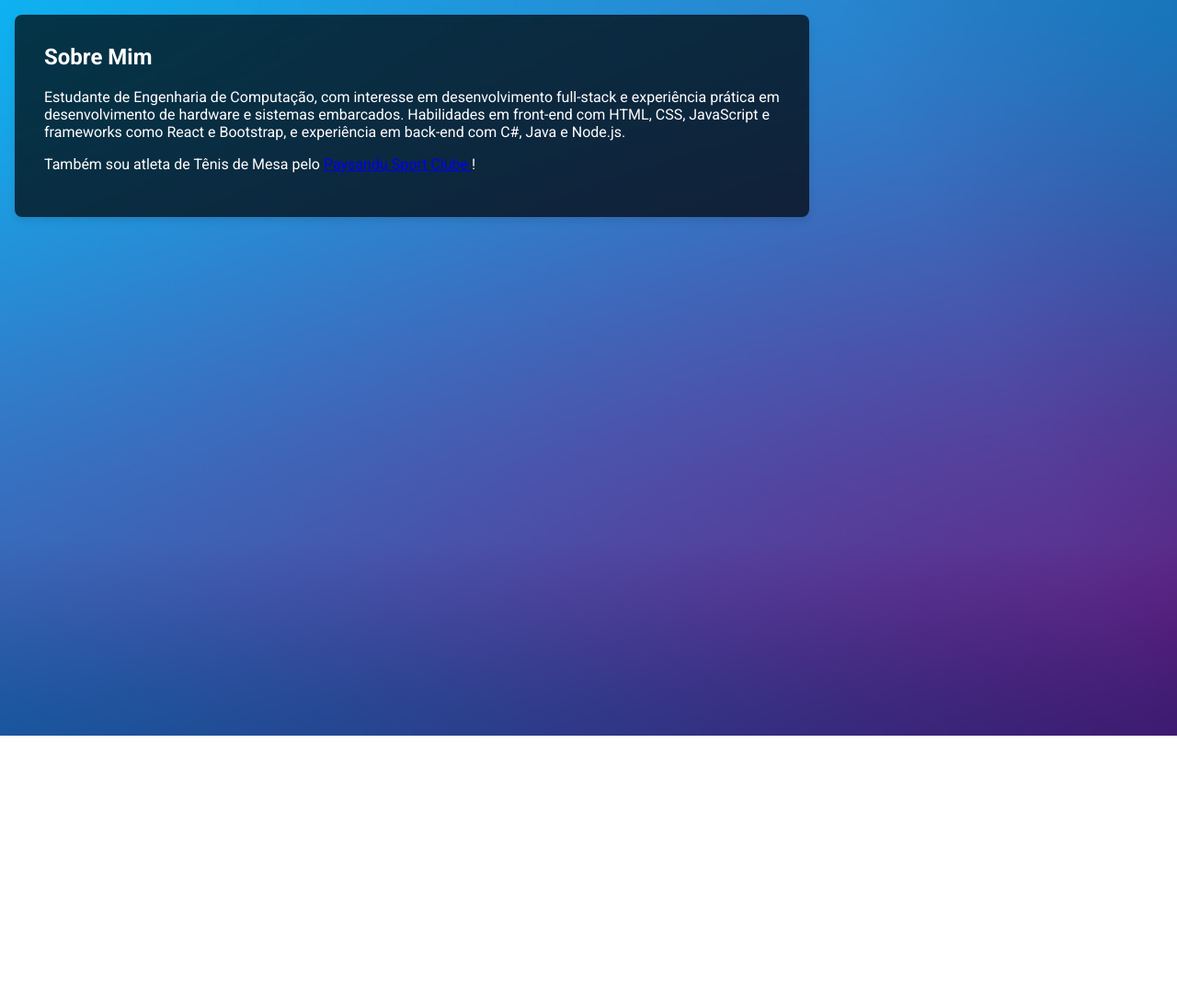
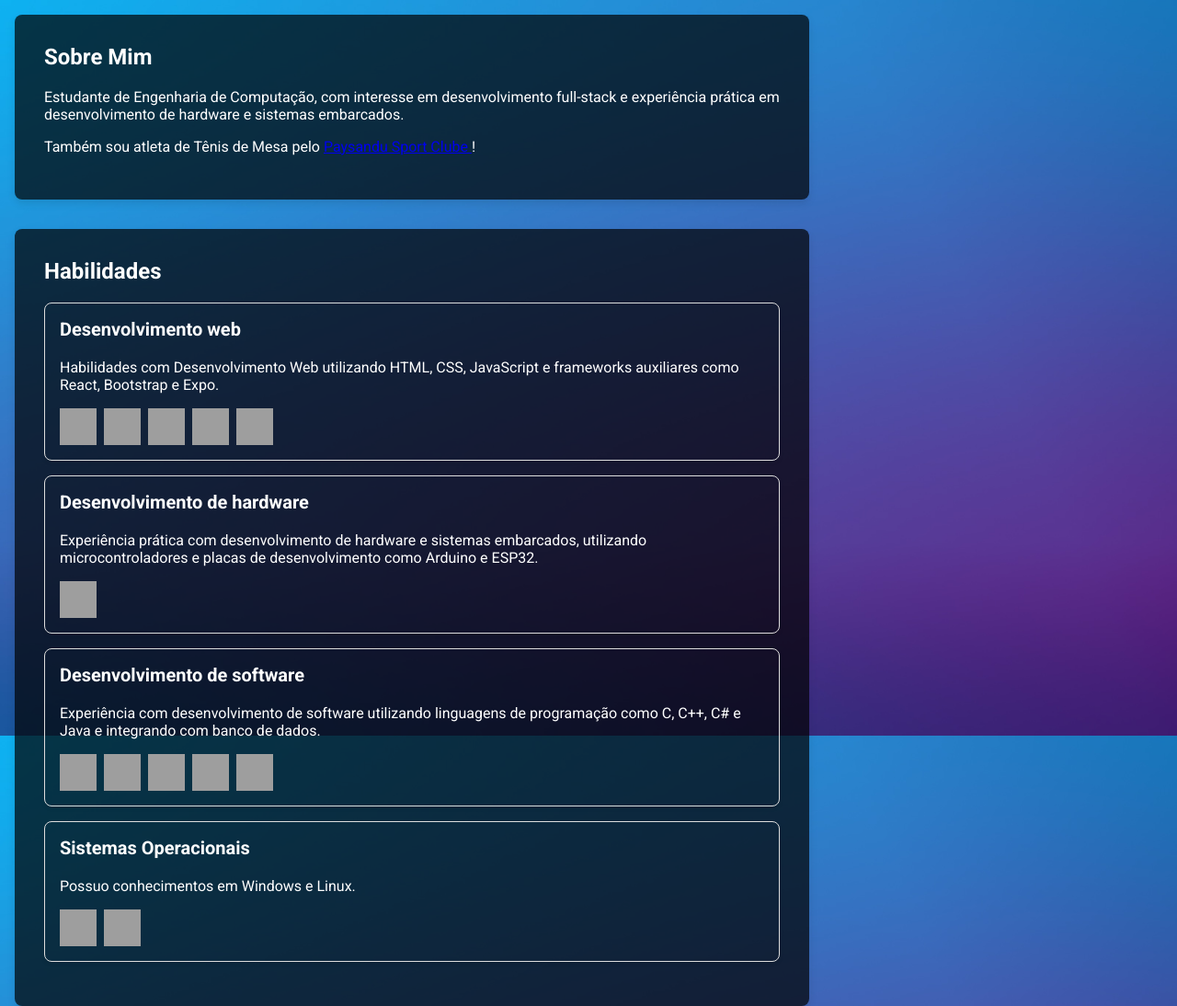
Before and after one commit to SergioGTF/Novo-portfolio, a plain HTML site: page Sobre.html in a window 1280 px wide. Shown: the whole page at 92% size. Before the commit the page ends 800 px from the top, so only its background shows below. Drawn offline with Linux system fonts and the light colour scheme; grey boxes are pictures that could not be loaded.

Commit message:
Ajustes seção sobre e adições no html

```diff
--- a/Sobre.html
+++ b/Sobre.html
@@ -12,9 +12,7 @@
         <p>
             Estudante de Engenharia de Computação, com interesse em desenvolvimento
             full-stack e experiência prática em desenvolvimento de hardware e
-            sistemas embarcados. Habilidades em front-end com HTML, CSS, JavaScript
-            e frameworks como React e Bootstrap, e experiência em back-end com C#,
-            Java e Node.js.
+            sistemas embarcados.
         </p>
         <p>
             Também sou atleta de Tênis de Mesa pelo
@@ -24,5 +22,115 @@
             </a>!
         </p>
     </section>
+    <section id="sobre">
+        <h2>Habilidades</h2>
+        <div class="habilidade">
+            <div class="habilidade-info">
+                <h3>Desenvolvimento web</h3>
+                <p>
+                    Habilidades com Desenvolvimento Web utilizando HTML, CSS, JavaScript
+                    e frameworks auxiliares como React, Bootstrap e Expo.
+                </p>
+                <div class="projeto-icones">
+                    <img
+                        alt="HTML5"
+                        src="https://raw.githubusercontent.com/devicons/devicon/master/icons/html5/html5-original.svg"
+                        class="icone"
+                    />
+                    <img
+                        alt="CSS3"
+                        src="https://raw.githubusercontent.com/devicons/devicon/master/icons/css3/css3-original.svg"
+                        class="icone"
+                    />
+                    <img
+                        alt="JavaScript"
+                        src="https://raw.githubusercontent.com/devicons/devicon/master/icons/javascript/javascript-original.svg"
+                        class="icone"
+                    />
+                    <img
+                        alt="React"
+                        src="https://raw.githubusercontent.com/devicons/devicon/master/icons/react/react-original.svg"
+                        class="icone"
+                    />
+                    <img
+                        alt="Bootstrap"
+                        src="https://upload.wikimedia.org/wikipedia/commons/b/b2/Bootstrap_logo.svg"
+                        class="icone"
+                    />
+                </div>
+            </div>
+        </div>
+        <div class="habilidade">
+            <div class="habilidade-info">
+                <h3>Desenvolvimento de hardware</h3>
+                <p>
+                    Experiência prática com desenvolvimento de hardware e sistemas
+                    embarcados, utilizando microcontroladores e placas de desenvolvimento
+                    como Arduino e ESP32.
+                </p>
+                <div class="projeto-icones">
+                    <img
+                        alt="Arduino"
+                        src="https://cdn.worldvectorlogo.com/logos/arduino-1.svg"
+                        class="icone"
+                    />
+                </div>
+            </div>
+        </div>
+        <div class="habilidade">
+            <div class="habilidade-info">
+                <h3>Desenvolvimento de software</h3>
+                <p>
+                    Experiência com desenvolvimento de software utilizando linguagens de
+                    programação como C, C++, C# e Java e integrando com banco de dados.
+                </p>
+                <div class="projeto-icones">
+                    <img
+                        alt="C"
+                        src="https://cdn.worldvectorlogo.com/logos/c-1.svg"
+                        class="icone"
+                    />
+                    <img
+                        alt="C++"
+                        src="https://cdn.worldvectorlogo.com/logos/c.svg"
+                        class="icone"
+                    />
+                    <img
+                        alt="C#"
+                        src="https://cdn.worldvectorlogo.com/logos/c--4.svg"
+                        class="icone"
+                    />
+                    <img
+                        alt="Java"
+                        src="https://cdn.worldvectorlogo.com/logos/java-4.svg"
+                        class="icone"
+                    />
+                    <img
+                        alt="MySQL"
+                        src="https://cdn.jsdelivr.net/gh/devicons/devicon/icons/mysql/mysql-original.svg"
+                        class="icone"
+                    />
+                </div>
+            </div>
+        </div>
+        <div class="habilidade">
+            <div class="habilidade-info">
+                <h3>Sistemas Operacionais</h3>
+                <p>Possuo conhecimentos em Windows e Linux.</p>
+                <div class="projeto-icones">
+                    <img
+                        alt="Windows"
+                        src="https://upload.wikimedia.org/wikipedia/commons/5/5f/Windows_logo_-_2012.svg"
+                        class="icone"
+                    />
+                    <img
+                        alt="Linux"
+                        src="https://cdn.jsdelivr.net/gh/devicons/devicon/icons/linux/linux-original.svg"
+                        class="icone"
+                    />
+                </div>
+            </div>
+        </div>
+    </section>
 </body>
 </html>
--- a/style.css
+++ b/style.css
@@ -1,5 +1,6 @@
 @import url('https://fonts.googleapis.com/css2?family=Roboto:wght@400;700&display=swap');
 
+/* Corpo principal */
 html, body {
     height: 100%;
     margin: 0;
@@ -16,6 +17,7 @@ body {
     min-height: 100vh;
 }
 
+/* Cabeçalho */
 header {
     background-color: rgba(0, 0, 0, 0.7);
     color: #fff;
@@ -29,6 +31,8 @@ header h1 {
     font-size: 2rem;
 }
 
+
+/* Barra de navegação */
 nav ul {
     list-style: none;
     padding: 0;
@@ -54,6 +58,7 @@ nav ul li a:hover {
     background-color: rgba(255, 255, 255, 0.2);
 }
 
+/* Principal */
 main {
     flex: 1;
     display: flex;
@@ -63,7 +68,24 @@ main {
     padding: 2rem;
 }
 
+/* Seção sobre */
 section {
+    padding: 2rem;
+    background-color: rgba(0, 0, 0, 0.7);
+    margin: 1rem;
+    border-radius: 8px;
+    box-shadow: 0 4px 8px rgba(0, 0, 0, 0.1);
+    max-width: 800px;
+    width: 50%;
+}
+
+section h2 {
+    margin-top: 0;
+    font-size: 1.5rem;
+    color: #fff;
+}
+
+#sobre {
     padding: 2rem;
     background-color: rgba(0, 0, 0, 0.7);
     margin: 1rem;
@@ -73,12 +95,35 @@ section {
     width: 100%;
 }
 
-section h2 {
+#sobre h2 {
     margin-top: 0;
     font-size: 1.5rem;
     color: #fff;
 }
 
+.habilidade {
+    margin: 1rem 0;
+    padding: 1rem;
+    border: 1px solid #ddd;
+    border-radius: 8px;
+    box-shadow: 0 2px 4px rgba(0, 0, 0, 0.1);
+}
+
+.habilidade-info {
+    flex: 1;
+}
+
+.habilidade-info h3 {
+    margin-top: 0;
+    font-size: 1.25rem;
+    color: #fff;
+}
+
+.habilidade-info p {
+    color: #fff;
+}
+
+/* Seção de projetos */
 #projetos {
     padding: 2rem;
     background-color: rgba(0, 0, 0, 0.7);
@@ -131,22 +176,35 @@ section h2 {
     box-shadow: 0 4px 8px rgba(0, 0, 0, 0.3);
 }
 
-#sobre {
-    padding: 2rem;
-    background-color: rgba(0, 0, 0, 0.7);
-    margin: 1rem;
-    border-radius: 8px;
-    box-shadow: 0 4px 8px rgba(0, 0, 0, 0.1);
-    max-width: 800px;
-    width: 100%;
+.status {
+    display: block;
+    width: fit-content;
+    padding: 8px 12px;
+    border-radius: 20px;
+    font-size: 1rem;
+    font-weight: bold;
+    color: white;
+    margin-bottom: 10px;
+    text-align: center;
+    box-shadow: 0 4px 6px rgba(0, 0, 0, 0.2);
+    letter-spacing: 1px;
+    transition: transform 0.3s ease, box-shadow 0.3s ease;
 }
 
-#sobre h2 {
-    margin-top: 0;
-    font-size: 1.5rem;
-    color: #fff;
+.concluido {
+    background: linear-gradient(135deg, #28a745, #218838);
 }
 
+.andamento {
+    background: linear-gradient(135deg, #ff9800, #e68900);
+}
+
+.status:hover {
+    transform: scale(1.1);
+    box-shadow: 0 6px 12px rgba(0, 0, 0, 0.3);
+}
+
+/* Seção de contato */
 #contato {
     padding: 2rem;
     background-color: rgba(0, 0, 0, 0.7);
@@ -193,6 +251,7 @@ section h2 {
     background-color: rgba(0, 123, 255, 0.1);
 }
 
+/* Rodapé */
 footer {
     padding: 24px 0;
     text-align: center;
@@ -207,34 +266,7 @@ footer p {
     font-size: 1rem;
 }
 
-.status {
-    display: block;
-    width: fit-content;
-    padding: 8px 12px;
-    border-radius: 20px;
-    font-size: 1rem;
-    font-weight: bold;
-    color: white;
-    margin-bottom: 10px;
-    text-align: center;
-    box-shadow: 0 4px 6px rgba(0, 0, 0, 0.2);
-    letter-spacing: 1px;
-    transition: transform 0.3s ease, box-shadow 0.3s ease;
-}
-
-.concluido {
-    background: linear-gradient(135deg, #28a745, #218838);
-}
-
-.andamento {
-    background: linear-gradient(135deg, #ff9800, #e68900);
-}
-
-.status:hover {
-    transform: scale(1.1);
-    box-shadow: 0 6px 12px rgba(0, 0, 0, 0.3);
-}
-
+/* Responsividade Media */
 @media (max-width: 768px) {
     header {
         padding: 0.5rem;
```
